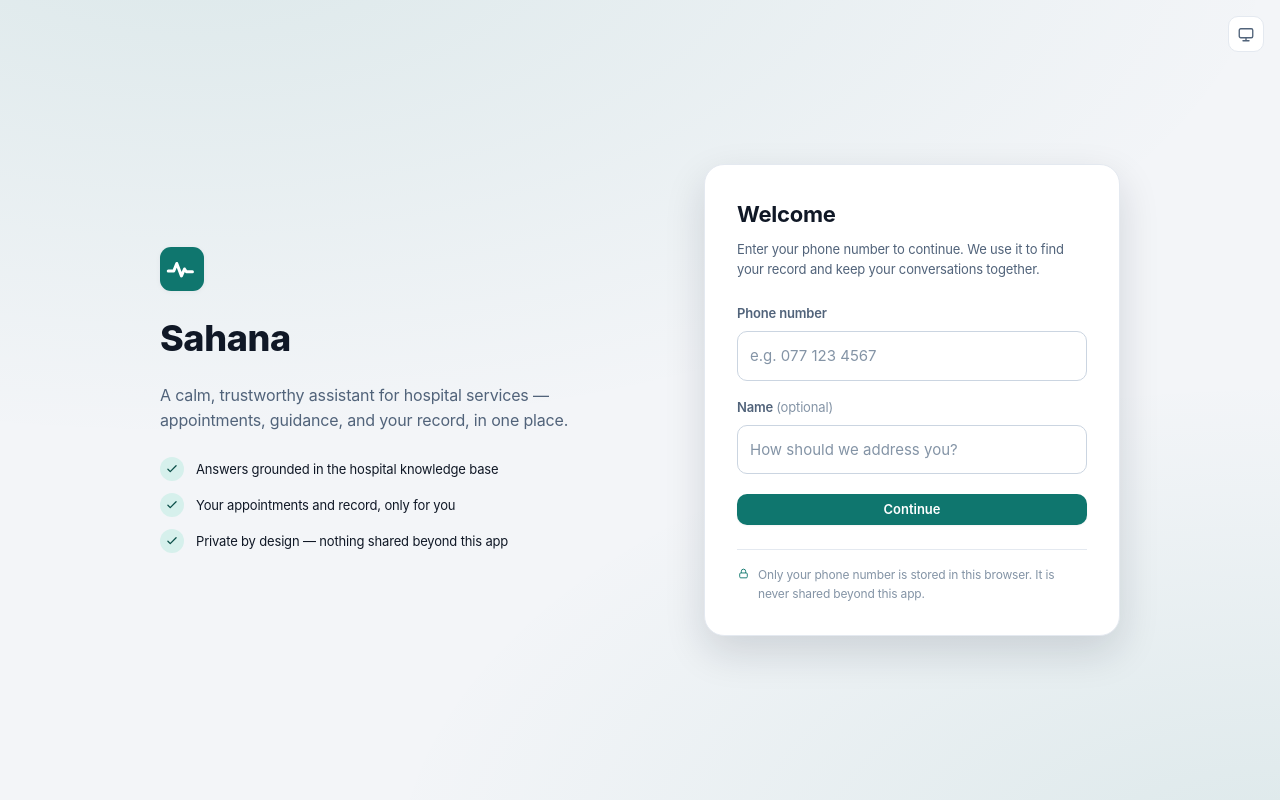
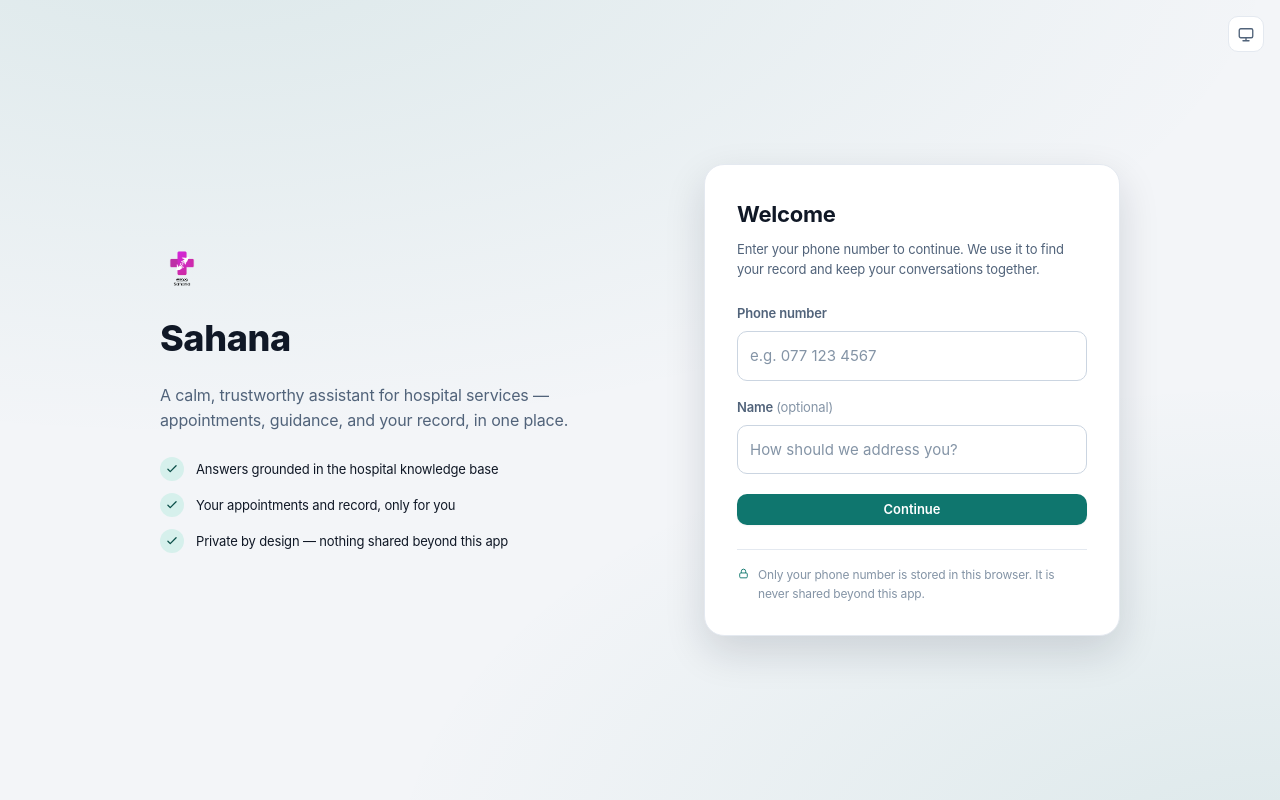
Before and after one commit to Pawan-Prabhashana/Health-assistant, a React (Vite) app in the folder apps/web/: page / in a window 1280 px wide. Built offline with nearby package versions, Linux system fonts and the light colour scheme.

Commit message:
feat(web): use the Sahana Logo.png brand asset for the app logo

```diff
--- a/apps/web/src/components/Logo.module.css
+++ b/apps/web/src/components/Logo.module.css
@@ -7,15 +7,8 @@
 .mark {
   display: block;
   flex: none;
-  filter: drop-shadow(var(--shadow-xs));
-}
-
-.tile {
-  fill: var(--color-primary);
-}
-
-.pulse {
-  stroke: var(--color-primary-ink);
+  object-fit: contain;
+  border-radius: var(--radius-sm);
 }
 
 .wordmark {
--- a/apps/web/src/components/Logo.tsx
+++ b/apps/web/src/components/Logo.tsx
@@ -1,3 +1,4 @@
+import logoUrl from '../assets/Sahana Logo.png';
 import styles from './Logo.module.css';
 
 interface LogoProps {
@@ -7,30 +8,13 @@ interface LogoProps {
   withWordmark?: boolean;
 }
 
-// The Sahana brand: a rounded teal tile carrying a calm heartbeat glyph — a
-// clinical, trustworthy mark drawn inline (no external asset) so it themes with
-// the palette and stays crisp at any size.
+// The Sahana brand mark: the project logo (Sahana Logo.png), the same artwork the
+// README uses. Rendered as an <img> so it stays crisp; the source is bundled by
+// Vite (hashed, same-origin), so it satisfies the app's img-src 'self' CSP.
 export function Logo({ size = 28, withWordmark = false }: LogoProps): React.JSX.Element {
   return (
     <span className={styles.logo}>
-      <svg
-        className={styles.mark}
-        width={size}
-        height={size}
-        viewBox="0 0 32 32"
-        role="img"
-        aria-label="Sahana"
-      >
-        <rect className={styles.tile} x="0" y="0" width="32" height="32" rx="8" />
-        <path
-          className={styles.pulse}
-          d="M6 17.5h4l2.2-5.5 3.4 9 2.2-5 1.4 2h4.4"
-          fill="none"
-          strokeWidth="2.2"
-          strokeLinecap="round"
-          strokeLinejoin="round"
-        />
-      </svg>
+      <img className={styles.mark} src={logoUrl} width={size} height={size} alt="Sahana" />
       {withWordmark && <span className={styles.wordmark}>Sahana</span>}
     </span>
   );
```
Also changed, not shown: apps/web/src/assets/Sahana Logo.png (added).
